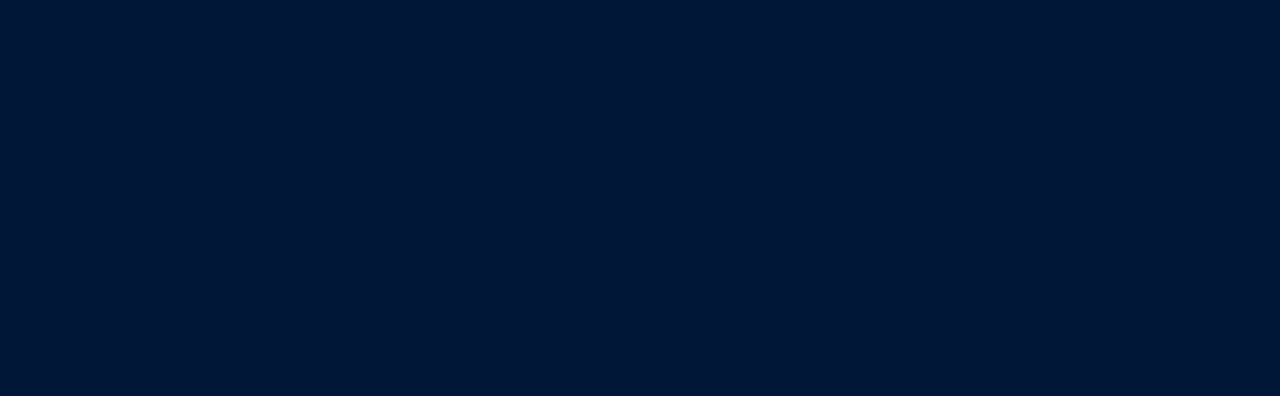
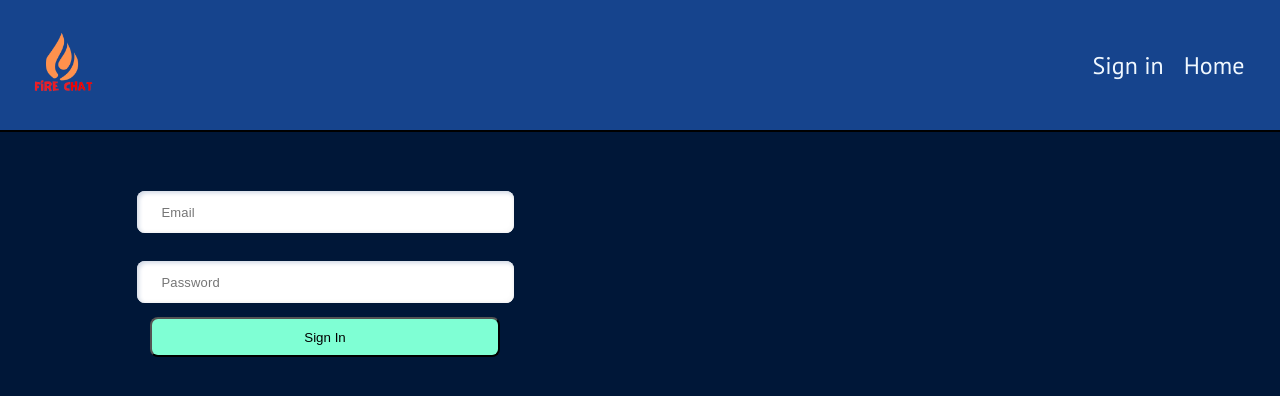
Before and after one commit to aqtar010/Chat-App-FrontEnd, a React (Vite) app: page /auth in a window 1280 px wide. Before the commit this address had no page. Shown: the top 396 px of the page. Built offline with nearby package versions, Linux system fonts and the light colour scheme.

Commit message:
ui changes

```diff
--- a/src/App.jsx
+++ b/src/App.jsx
@@ -2,16 +2,14 @@ import { Routes, Route } from "react-router-dom";
 import "./App.scss";
 import Navbar from "./routes/navbar.component/navbar.component";
 import Home from "./components/Home/home.component";
-import SignIn from "./components/SignIn/sign-in.component";
-import SignUp from './components/Signup/signup.component'
+import Auth from "./components/Authentication/auth.component";
 
 function App() {
   return (
     <Routes>
       <Route path="/" element={<Navbar />}>
         <Route index element={<Home />}/>
-        <Route path="sign-in" element={<SignIn/>} />
-        <Route path="sign-up" element={<SignUp />} />
+        <Route path="auth" element={<Auth/>} />
       </Route>
     </Routes>
   );
--- a/src/components/SignIn/sign-in.component.jsx
+++ b/src/components/Authentication/auth.component.jsx
@@ -1,7 +1,7 @@
 import { useState } from "react";
-import "./sign-in.styles.scss";
+import "./auth.styles.scss";
 
-const SignIn = () => {
+const Auth = () => {
   const [inputs, setInputs] = useState({});
 
   const handleChange = (event) => {
@@ -34,7 +34,7 @@ const SignIn = () => {
   return (
     <>
       <div className="sign-in-container">
-        <form type="submit" onSubmit={handleSubmit}>
+        <form type="submit" onSubmit={handleSubmit} className="form">
           <input
             name="Email"
             placeholder="Email"
@@ -54,4 +54,4 @@ const SignIn = () => {
   );
 };
 
-export default SignIn;
+export default Auth;
--- /dev/null
+++ b/src/components/Authentication/auth.styles.scss
@@ -0,0 +1,46 @@
+$neu-1: #ecf0f3;
+$neu-2: #d1d9e6;
+
+$white: #f9f9f9;
+.sign-in-container {
+  display: flex;
+  justify-content: center;
+  align-items: center;
+  position: relative;
+
+  top: 20px;
+  width: 600px;
+  height: 100%;
+  padding: 25px;
+  .form {
+    display: flex;
+    align-items: center;
+    flex-direction: column;
+    width: 100%;
+    height: 100%;
+
+    & input {
+      width: 350px;
+      height: 40px;
+      margin: 14px 0;
+      padding-left: 25px;
+      font-size: 13px;
+      letter-spacing: 0.15px;
+      border: none;
+      outline: none;
+      transition: 0.25s ease;
+      border-radius: 8px;
+      box-shadow: inset 2px 2px 4px $neu-2, inset -2px -2px 4px $white;
+
+      &:focus {
+        box-shadow: inset 4px 4px 4px $neu-2, inset -4px -4px 4px $white;
+      }
+    }
+    & button{
+      width:350px;
+      height: 40px;
+      border-radius: 8px;
+      background-color: aquamarine;
+    }
+  }
+}
--- a/src/components/SignIn/sign-in.styles.scss
+++ /dev/null
@@ -1,9 +0,0 @@
-.sign-in-container{
-    display: flex;
-    justify-content: center;
-    align-items: center;
-    flex-direction: column;
-
-
-
-}
--- a/src/components/Signup/signup.component.jsx
+++ /dev/null
@@ -1,8 +0,0 @@
-import './signup.styles.scss'
-
-const SignUp=()=>{
-    return <>
-    Sign up Page
-    </>
-}
-export default SignUp
--- a/src/routes/navbar.component/navbar.component.jsx
+++ b/src/routes/navbar.component/navbar.component.jsx
@@ -14,10 +14,7 @@ const Navbar = () => {
                   <Link to="/">Home</Link>
                 </li>
                 <li>
-                  <Link to="/sign-up">Sign up</Link>
-                </li>
-                <li>
-                  <Link to="/sign-in">Sign in</Link>
+                  <Link to="/auth">Sign in</Link>
                 </li>
               </ul>
             </span>
```
Also changed, not shown: src/components/Signup/signup.styles.scss (deleted).
